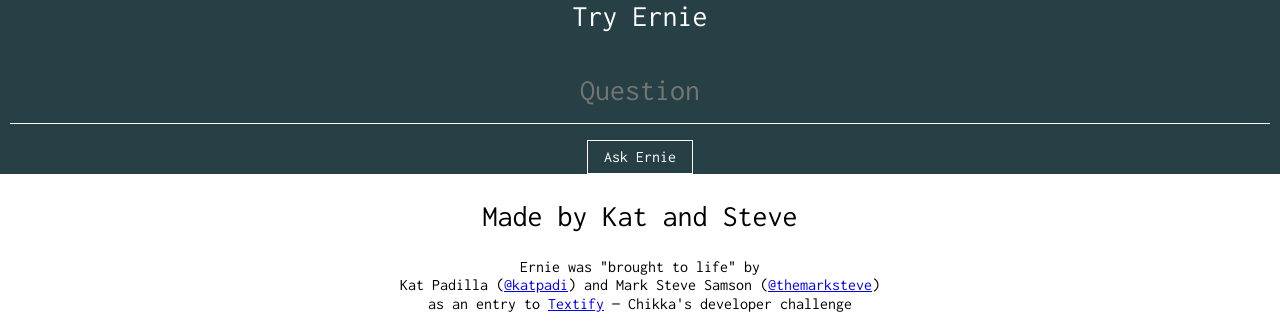
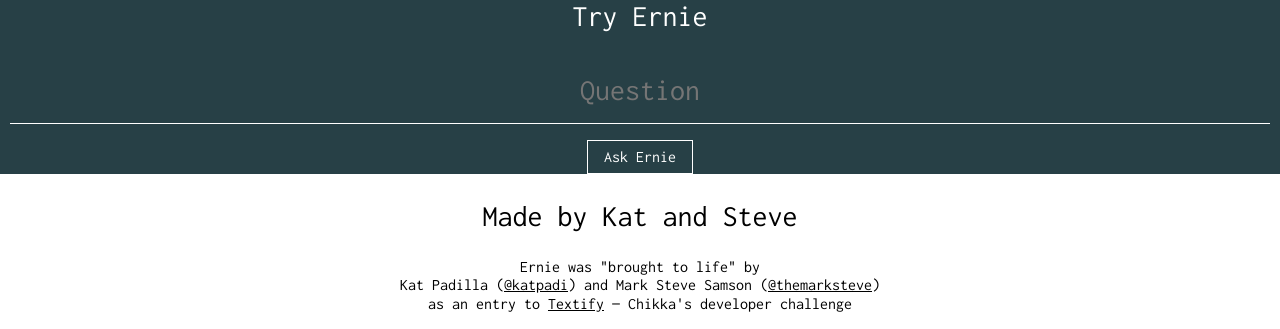
Before and after one commit to marksteve/ernie, a Flask app: page / in a window 1280 px wide. Shown: the part 745-1074 px from the top of the page. Run offline with Flask 2, Linux system fonts and the light colour scheme; some libraries are stand-ins or nearby versions.

Commit message:
Update link styles

```diff
--- a/antenna/antenna/static/css/main.css
+++ b/antenna/antenna/static/css/main.css
@@ -25,6 +25,11 @@
 h2 {
   font-size: 30px;
   font-weight: normal;
+}
+
+a {
+  color: inherit;
+  text-decoration: underline;
 }
 
 .ernie {
```
